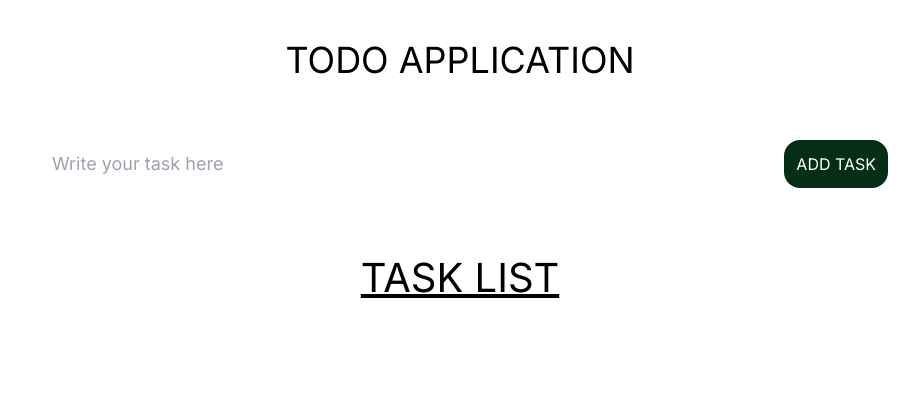
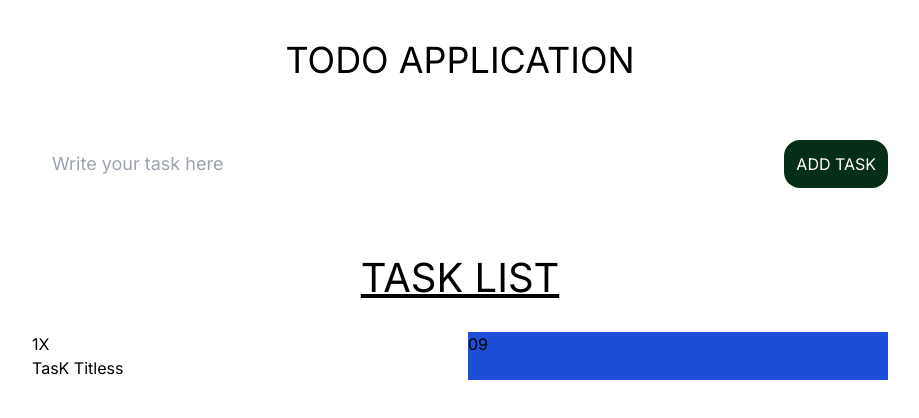
Before and after one commit to CodewithTanzeel/Todo-app-with-next14, a Next.js app: page / in a window 1280 px wide. Shown: the top 418 px of the page, without its empty margins (180-1099 px from the left). Built offline with nearby package versions, Linux system fonts and the light colour scheme.

Commit message:
Update page.tsx

```diff
--- a/src/app/page.tsx
+++ b/src/app/page.tsx
@@ -20,7 +20,27 @@ export default function Home() {
         {/* INPUT End */}
         {/* TASK LIST */}
       </div>
-        <h1 className="text-center text-[40px] underline mt-5 justify-center flex items-center">TASK LIST</h1>
+      <h1 className="text-center text-[40px] underline mt-5 justify-center flex items-center">
+        TASK LIST
+      </h1>
+      {/* COLOUMNS */}
+      <div className="grid grid-cols-2 gap-4 mt-6">
+        {/* Grid Items */}
+        <div>
+          <div>
+            <span>
+              1
+
+            </span>
+            <span>X</span>
+          </div>
+          {/* Task Content */}
+          <div>TasK Titless</div>
+        </div>
+
+
+        <div className="bg-blue-700">09</div>
+      </div>
     </div>
   );
 }
```
